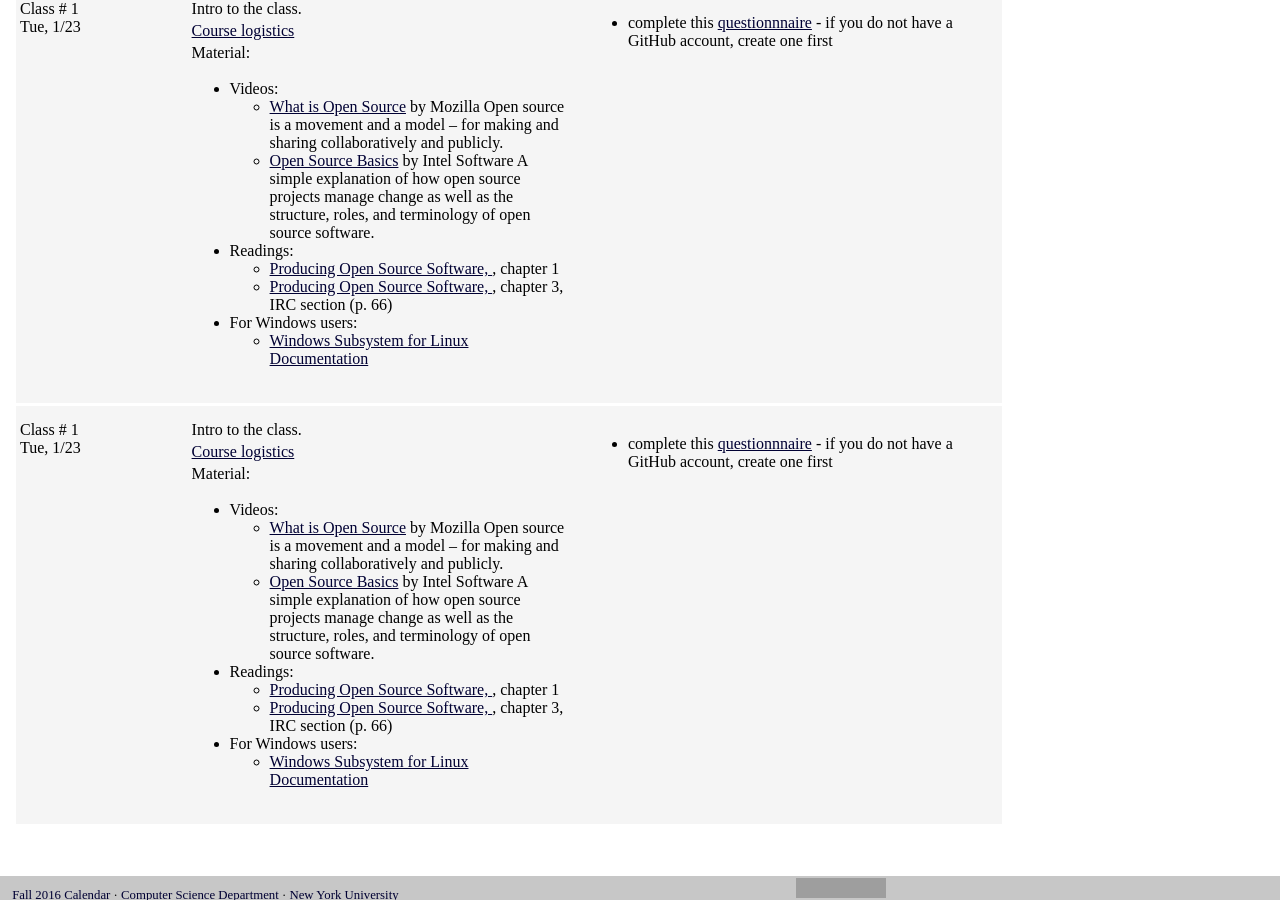
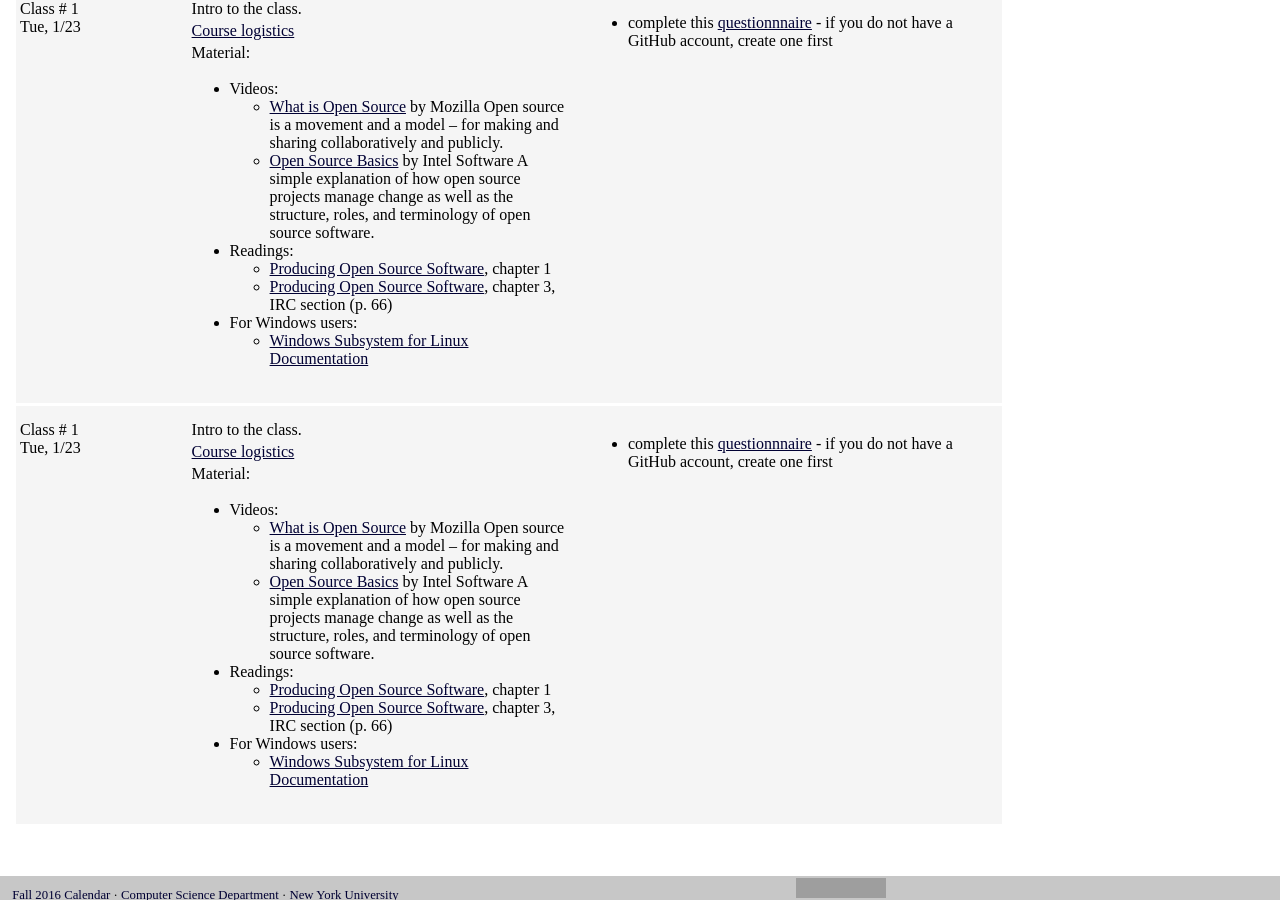
Before and after one commit to joannakl/cs480_s18, a Jekyll site: the page built from daily.html, in a window 1280 px wide and 900 px high, scrolled down 1806 px. Built offline with Jekyll 4.4.1, drawn with Linux system fonts in a browser that asks for light colours; comment, search, counter and statistics services are not loaded; grey boxes are pictures that could not be loaded.

```diff
--- a/_config.yml
+++ b/_config.yml
@@ -46,24 +46,24 @@ final_exams_link: "http://cs.nyu.edu/dynamic/courses/exams/"
 piazza_site: https://piazza.com/
 gradescope_site: "https://gradescope.com/"
 
-book_opt_1: "Producing Open Source Software, "
-book_opt_1_author: "Karl Fogel, "
-book_opt_1_edition: "2nd edition, "
+book_opt_1: "Producing Open Source Software"
+book_opt_1_author: "Karl Fogel"
+book_opt_1_edition: "2nd edition"
 book_opt_1_link: "http://producingoss.com/"
 book_opt_1_note: ""
 book_opt_1_image: "http://producingoss.com/images/producingoss-cover-small.gif"
 
 
-book_opt_2: "The Architecture of Open Source Applications, "
-book_opt_2_author: "Amy Brown and Greg Wilson (editors), "
+book_opt_2: "The Architecture of Open Source Applications"
+book_opt_2_author: "Amy Brown and Greg Wilson (editors)"
 book_opt_2_edition: ""
 book_opt_2_link: "http://www.aosabook.org/en/index.html"
 book_opt_2_note: ""
 book_opt_2_image: "http://www.aosabook.org/images/cover1.jpg"
 
 
-book_opt_3: "Practical Open Source Software Exploration, "
-book_opt_3_author: "Greg DeKoenigsberg, Chris Tyler, Karsten Wade, Max Spevack, Mel Chua, and Jeff Sheltren, "
+book_opt_3: "Practical Open Source Software Exploration"
+book_opt_3_author: "Greg DeKoenigsberg, Chris Tyler, Karsten Wade, Max Spevack, Mel Chua, and Jeff Sheltren"
 book_opt_3_edition: ""
 book_opt_3_link: "https://quaid.fedorapeople.org/TOS/Practical_Open_Source_Software_Exploration/html/"
 book_opt_3_note: "(it hasn't been updated since 2010, but there is some good stuff in there"
```
